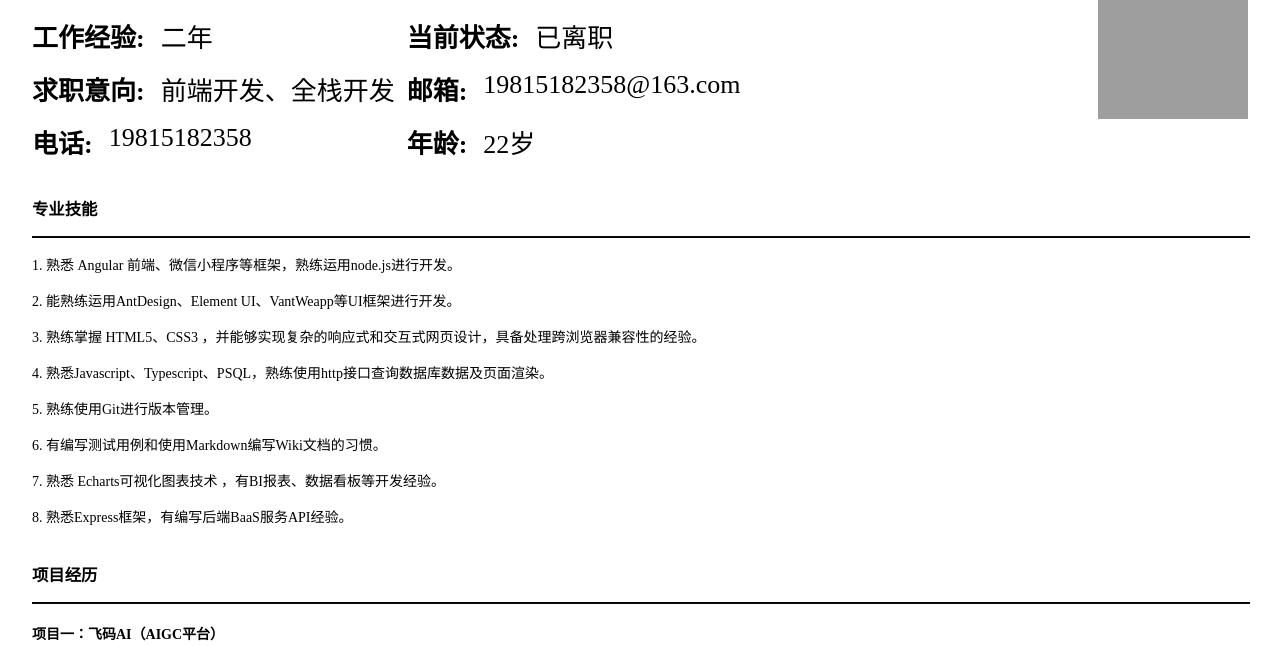
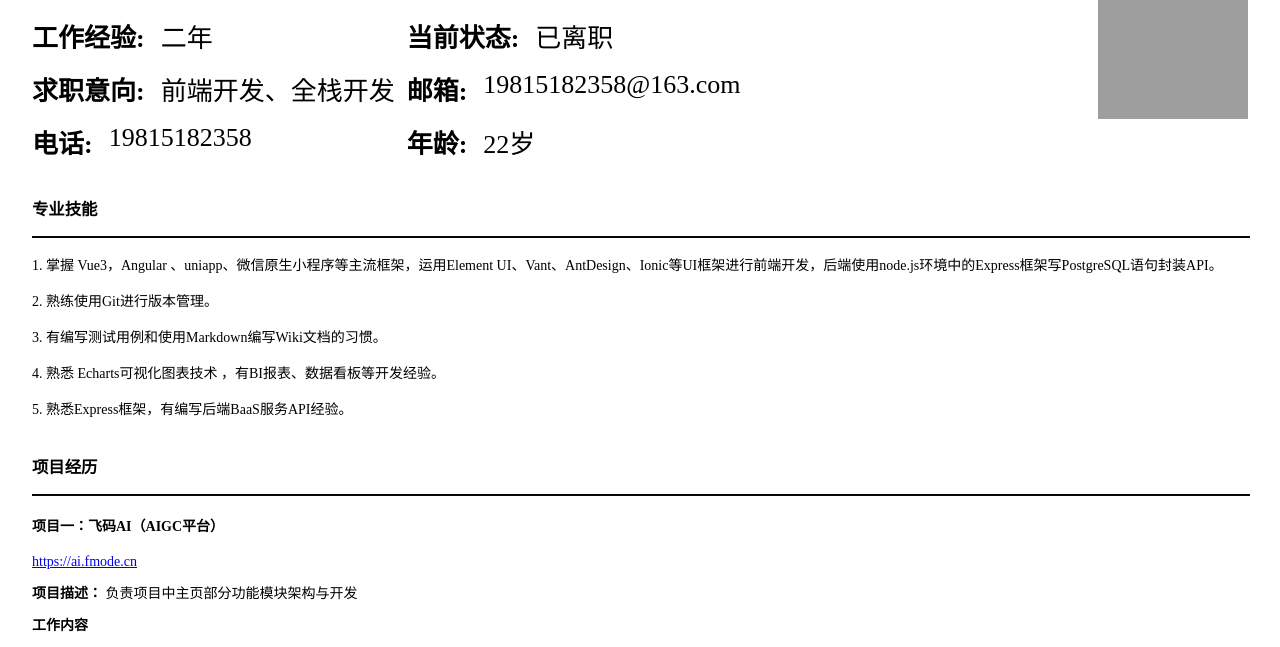
Before and after one commit to wlhqdm/wlhqdm.github.io, a plain HTML site: page index.html in a window 1280 px wide. Shown: the part 152-799 px from the top of the page. Drawn offline with Linux system fonts and the light colour scheme; grey boxes are pictures that could not be loaded.

Commit message:
Update index.html

```diff
--- a/index.html
+++ b/index.html
@@ -43,14 +43,11 @@
     <div>
       <h3>专业技能</h3>
       <div style="width: 100%;border: solid 1px #070707;margin-bottom: 16px;"></div>
-      <div style="margin-bottom: 16px;">1. 熟悉 Angular 前端、微信小程序等框架，熟练运用node.js进行开发。</div>
-      <div style="margin-bottom: 16px;">2. 能熟练运用AntDesign、Element UI、VantWeapp等UI框架进行开发。</div>
-      <div style="margin-bottom: 16px;">3. 熟练掌握 HTML5、CSS3 ，并能够实现复杂的响应式和交互式网页设计，具备处理跨浏览器兼容性的经验。</div>
-      <div style="margin-bottom: 16px;">4. 熟悉Javascript、Typescript、PSQL，熟练使用http接口查询数据库数据及页面渲染。</div>
-      <div style="margin-bottom: 16px;">5. 熟练使用Git进行版本管理。</div>
-      <div style="margin-bottom: 16px;">6. 有编写测试用例和使用Markdown编写Wiki文档的习惯。</div>
-      <div style="margin-bottom: 16px;">7. 熟悉 Echarts可视化图表技术 ，有BI报表、数据看板等开发经验。</div>
-      <div>8. 熟悉Express框架，有编写后端BaaS服务API经验。</div>
+      <div style="margin-bottom: 16px;">1. 掌握 Vue3，Angular 、uniapp、微信原生小程序等主流框架，运用Element UI、Vant、AntDesign、Ionic等UI框架进行前端开发，后端使用node.js环境中的Express框架写PostgreSQL语句封装API。</div>
+      <div style="margin-bottom: 16px;">2. 熟练使用Git进行版本管理。</div>
+      <div style="margin-bottom: 16px;">3. 有编写测试用例和使用Markdown编写Wiki文档的习惯。</div>
+      <div style="margin-bottom: 16px;">4. 熟悉 Echarts可视化图表技术 ，有BI报表、数据看板等开发经验。</div>
+      <div>5. 熟悉Express框架，有编写后端BaaS服务API经验。</div>
 
     </div>
     <!-- 项目经历 -->
```
